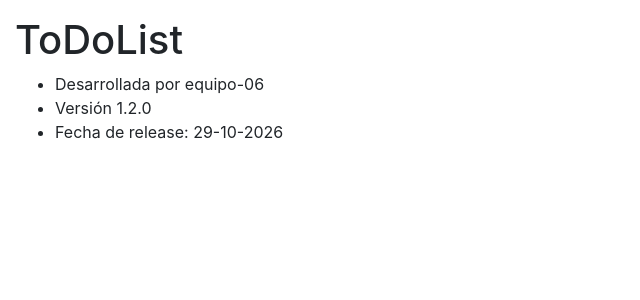
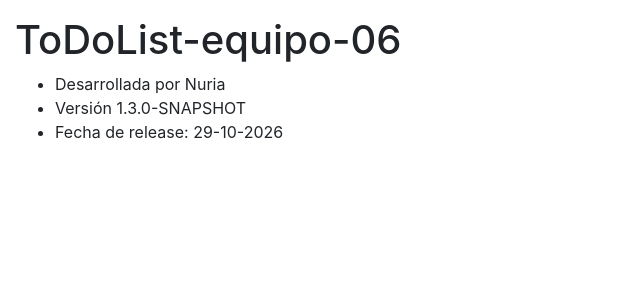
Before and after one commit to jpv49-ua/todolist-equipo-06, a Spring app: template src/main/resources/templates/about.html in a window 1280 px wide. Shown: the part 56-356 px from the top of the page, without its empty margins (0-640 px from the left). Run offline with Thymeleaf, Linux system fonts and the light colour scheme; the template is opened without the code that fills it, so the values that code supplies are empty.

Commit message:
Actualizada versión a 1.3.0-SNAPSHOT y añadida Nuria a autores

```diff
--- a/pom.xml
+++ b/pom.xml
@@ -5,7 +5,7 @@
 
     <groupId>es.ua.mads</groupId>
     <artifactId>todolist-equipo-06</artifactId>
-    <version>1.2.0</version>
+    <version>1.3.0-SNAPSHOT</version>
 
     <parent>
         <groupId>org.springframework.boot</groupId>
--- a/src/main/resources/templates/about.html
+++ b/src/main/resources/templates/about.html
@@ -8,10 +8,10 @@
 <nav th:replace="fragments :: menu (usuario=${usuario}, logeado=${logeado})"></nav>
 
 <div class="container-fluid mt-3">
-    <h1>ToDoList</h1>
+    <h1>ToDoList-equipo-06</h1>
     <ul>
-        <li>Desarrollada por equipo-06 </li>
-        <li>Versión 1.2.0</li>
+        <li>Desarrollada por Nuria</li>
+        <li>Versión 1.3.0-SNAPSHOT</li>
         <li>Fecha de release: 29-10-2026</li>
     </ul>
 </div>
```
Also changed, not shown: 1 other file.
